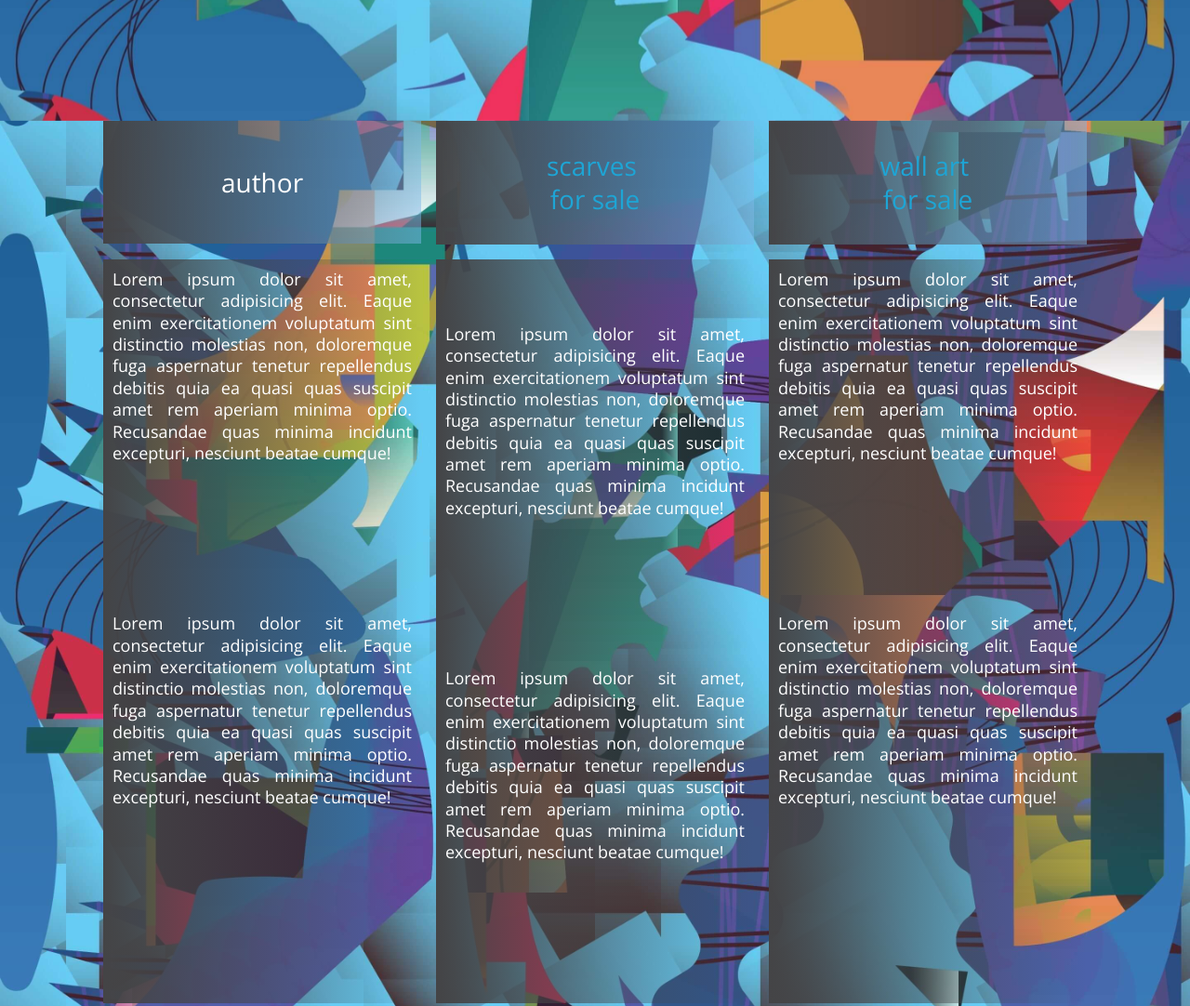
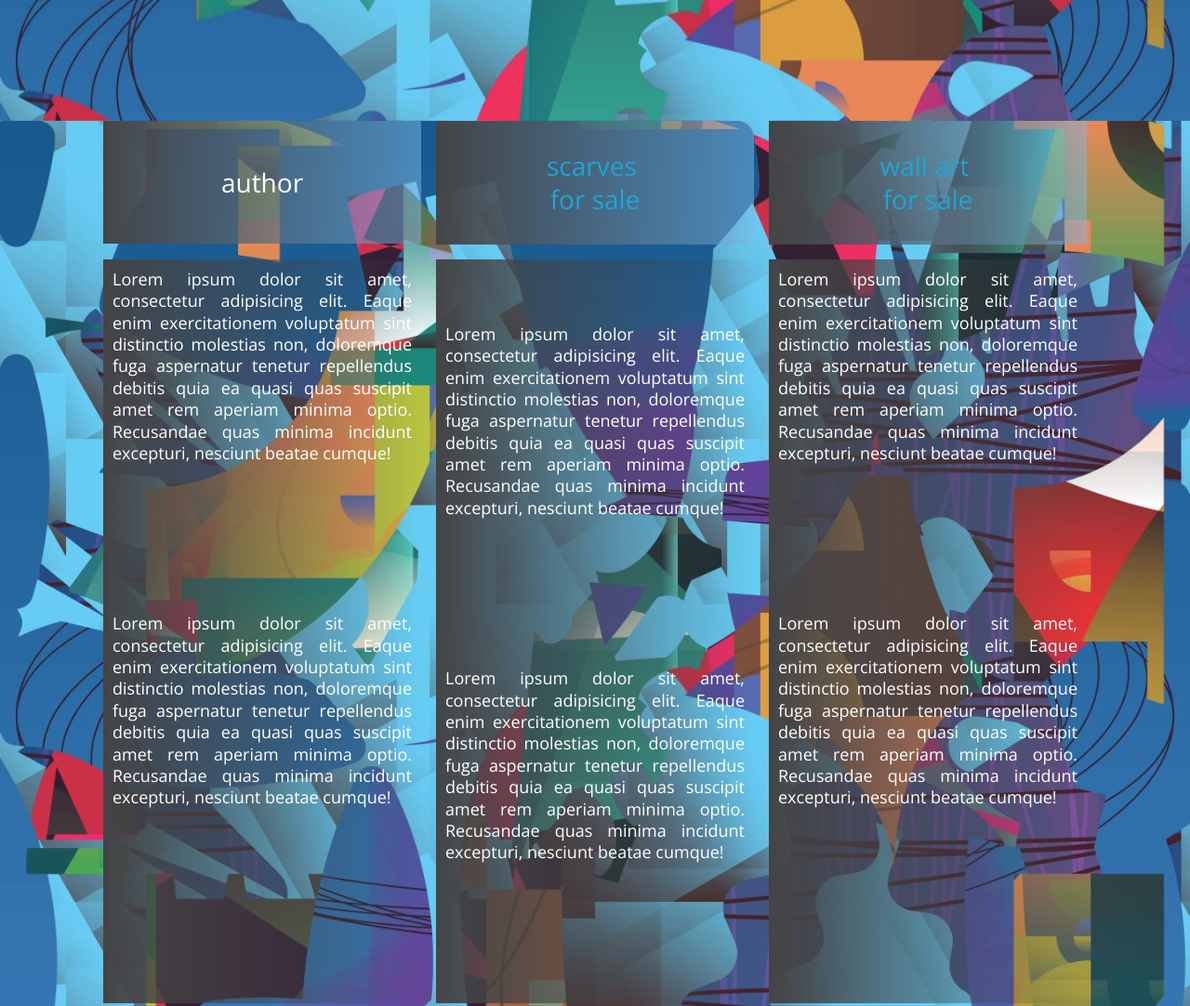
Before and after one commit to yuliachaika/gallery, a website: page author.html in a window 1280 px wide. Shown: the top 1082 px of the page at 93% size. Drawn offline with nearby package versions, Linux system fonts and the light colour scheme.

Commit message:
edit author.html

```diff
--- a/assets/src/scss/parts/_header.scss
+++ b/assets/src/scss/parts/_header.scss
@@ -20,24 +20,12 @@
 		@include breakpoint(medium up) {
 	    height: rem-calc(130);
 	  }
-    z-index: 10;
+    z-index: 20;
     background: url(../img/bg-01.jpg);
     background-position-x: center;
 		background-position-y: center;
 		background-repeat: no-repeat;
     background-size: cover;
     background-attachment: fixed;
-    // &::after {
-    // 	content: "";
-    // 	position: absolute;
-    // 	width: 100%;
-    // 	height: 100%;
- 			// z-index: 100;
- 			// background: url(../img/bg-01.jpg) center no-repeat;
-	   //  background-size: cover;
-	   //  background-attachment: fixed;
-	   //  top: 0;
-    // 	left: 0;
-    // }
 	}
 }
--- a/assets/src/scss/parts/_three-col.scss
+++ b/assets/src/scss/parts/_three-col.scss
@@ -9,6 +9,7 @@
     width: 100%;
     @include row();
     justify-content: center;
+    z-index: 10;
   }
   &__wrap {
     width: 100%;
@@ -67,6 +68,7 @@
     &--pd {
       padding-bottom: rem-calc(150);
     }
+    z-index: 1;
   }
   &__img {
     &-wrap {
@@ -135,7 +137,7 @@
       top: rem-calc(130);
     }
     overflow: hidden;
-    z-index: 20;
+    z-index: 15;
     &__item {
       @include column();
       margin-bottom: rem-calc(16);
--- a/author.html
+++ b/author.html
@@ -17,6 +17,7 @@
 		</section>
 		<!-- /header -->
 		<section class="three-col__wrap">
+			<div class="content-bg"></div>
 			<div class="three-col__container container">
 				<nav class="three-col-nav">
 					<div class="three-col-nav__item three-col-nav__item--active">
```
Also changed, not shown: assets/src/scss/_global.scss (+0 -14 lines), index.html (+1 -1 lines), assets/dist/css/style.css, 1 other file.
